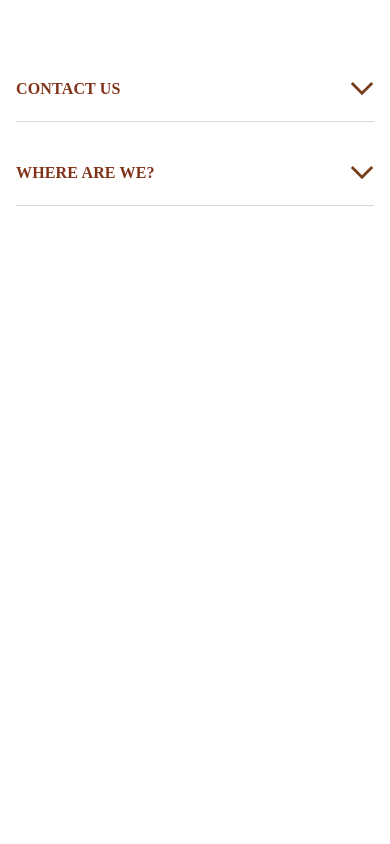
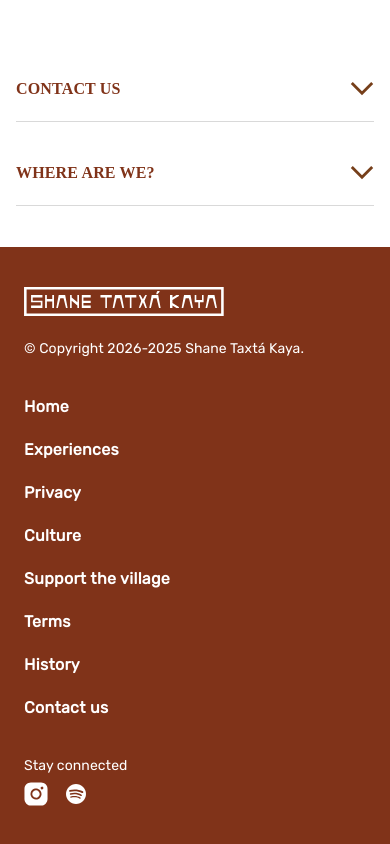
Before and after one commit to larasantos8/aldeia-shanetaxta, a Next.js app: page /en in a window 390 px wide. Shown: the part 1195-2039 px from the top of the page. Before the commit the page ends 1442 px from the top, so only its background shows below. Built offline with nearby package versions, Linux system fonts and the light colour scheme; grey boxes are pictures that could not be loaded; a web font is replaced by a local one.

Commit message:
feat: add Footer component with navigation and social links; update styles for responsiveness

```diff
--- /dev/null
+++ b/src/app/[locale]/_components/footer/index.tsx
@@ -0,0 +1,93 @@
+import { useTranslations } from 'next-intl';
+import Image from 'next/image';
+import { Link } from '@/navigation';
+import styles from './style.module.scss';
+
+export default function Footer() {
+    const t = useTranslations('Footer');
+
+    const currentYear = new Date().getFullYear();
+
+    const navItems = [
+        { label: t('nav.home'), href: '/' },
+        { label: t('nav.experiences'), href: '/experiences' },
+        { label: t('nav.privacy'), href: '/privacy' },
+        { label: t('nav.culture'), href: '/history' },
+        { label: t('nav.support'), href: '/project' },
+        { label: t('nav.terms'), href: '/terms' },
+        { label: t('nav.history'), href: '/history' },
+        { label: t('nav.contact'), href: '/contact' },
+    ];
+
+    const socialLinks = [
+        {
+            name: 'Instagram',
+            href: 'https://www.instagram.com',
+            icon: '/assets/icons/social/instagram.svg',
+        },
+        // {
+        //     name: 'YouTube',
+        //     href: 'https://www.youtube.com',
+        //     icon: '/assets/icons/social/youtube.svg',
+        // },
+        {
+            name: 'Spotify',
+            href: 'https://www.spotify.com',
+            icon: '/assets/icons/social/spotify.svg',
+        },
+    ];
+
+    return (
+        <footer className={styles.footer}>
+            <div className={styles.container}>
+                <div className={styles.logoSection}>
+                    <Image
+                        src="/assets/icons/brand/brand-horizontal.svg"
+                        alt="Shane Taxtá Kaya"
+                        width={271}
+                        height={40}
+                        className={styles.logo}
+                    />
+                    <p className={styles.copyright}>
+                        © Copyright 2026-{currentYear} Shane Taxtá Kaya.
+                    </p>
+                </div>
+
+                <nav className={styles.navigation}>
+                    <ul className={styles.navList}>
+                        {navItems.map((item, index) => (
+                            <li key={index} className={styles.navItem}>
+                                <Link href={item.href} className={styles.navLink}>
+                                    {item.label}
+                                </Link>
+                            </li>
+                        ))}
+                    </ul>
+                </nav>
+
+                <div className={styles.socialSection}>
+                    <p className={styles.socialTitle}>{t('stayConnected')}</p>
+                    <div className={styles.socialLinks}>
+                        {socialLinks.map((social) => (
+                            <a
+                                key={social.name}
+                                href={social.href}
+                                target="_blank"
+                                rel="noopener noreferrer"
+                                className={styles.socialLink}
+                                aria-label={social.name}
+                            >
+                                <Image
+                                    src={social.icon}
+                                    alt={social.name}
+                                    width={24}
+                                    height={24}
+                                />
+                            </a>
+                        ))}
+                    </div>
+                </div>
+            </div>
+        </footer>
+    );
+}
--- /dev/null
+++ b/src/app/[locale]/_components/footer/style.module.scss
@@ -0,0 +1,133 @@
+@import '@/styles/colors.scss';
+@import '@/styles/_breakpoints.scss';
+@import '@/styles/typography/_body.scss';
+@import '@/styles/typography/_button.scss';
+
+.footer {
+    background-color: $uni;
+    padding: 56px 76px;
+
+    @media (max-width: $breakpoint-tablet) {
+        padding: 40px 24px;
+    }
+}
+
+.container {
+    display: flex;
+    flex-direction: row;
+    gap: 32px;
+    max-width: 1440px;
+    margin: 0 auto;
+    justify-content: space-between;
+
+    @media (max-width: $breakpoint-tablet) {
+        flex-direction: column;
+        gap: 40px;
+    }
+}
+
+.logoSection {
+    display: flex;
+    flex-direction: column;
+    gap: 24px;
+    flex-shrink: 0;
+    width: fit-content;
+}
+
+.logo {
+    width: 271px;
+    height: 40px;
+
+    @media (max-width: $breakpoint-tablet) {
+        width: 200px;
+        height: auto;
+    }
+}
+
+.copyright {
+    @include body2;
+    color: $white;
+    margin: 0;
+
+    @media (max-width: $breakpoint-tablet) {
+        @include body2-mobile;
+    }
+}
+
+.navigation {
+    flex-shrink: 0;
+    width: fit-content;
+}
+
+.navList {
+    display: grid;
+    grid-template-columns: repeat(3, 1fr);
+    gap: 16px;
+    list-style: none;
+    padding: 0;
+    margin: 0;
+
+    @media (max-width: $breakpoint-tablet) {
+        grid-template-columns: 1fr;
+        gap: 24px;
+    }
+}
+
+.navItem {
+    margin: 0;
+}
+
+.navLink {
+    @include general-button;
+    color: $white;
+    text-decoration: none;
+    transition: opacity 0.2s ease;
+
+    &:hover {
+        opacity: 0.8;
+    }
+}
+
+.socialSection {
+    display: flex;
+    flex-direction: column;
+    gap: 8px;
+    flex-shrink: 0;
+    width: fit-content;
+}
+
+.socialTitle {
+    @include body2;
+    color: $white;
+    margin: 0;
+
+    @media (max-width: $breakpoint-tablet) {
+        @include body2-mobile;
+    }
+}
+
+.socialLinks {
+    display: flex;
+    gap: 16px;
+    align-items: center;
+}
+
+.socialLink {
+    display: flex;
+    align-items: center;
+    justify-content: center;
+    width: 24px;
+    height: 24px;
+    flex-shrink: 0;
+    transition: opacity 0.2s ease;
+
+    &:hover {
+        opacity: 0.8;
+    }
+
+    img {
+        width: 24px !important;
+        height: 24px !important;
+        object-fit: contain;
+    }
+}
--- a/src/app/[locale]/layout.tsx
+++ b/src/app/[locale]/layout.tsx
@@ -3,6 +3,7 @@ import en from "@/messages/en.json";
 import { NextIntlClientProvider } from "next-intl";
 import { Metadata } from "next";
 import Header from "./_components/header";
+import Footer from "./_components/footer";
 import Voices from "./_components/voices";
 import Accordion from "./_components/accordion";
 import { getTranslations } from "next-intl/server";
@@ -74,6 +75,7 @@ export default async function LocaleLayout({
                     <Voices locale={locale} />
                     <Accordion items={accordionItems} />
                 </div>
+                <Footer />
             </main>
         </NextIntlClientProvider>
     );
--- a/src/messages/en.json
+++ b/src/messages/en.json
@@ -140,5 +140,19 @@
         "fullText": "The Shanenawa inhabit the north-central region of Acre, on the left bank of the Envira River, in the Municipality of Feijó. Regarding their origin, the literature suggests that these people did not inhabit the Envira region previously, although there are reports of traces of occupation of these lands in more remote times. According to older indigenous people, the Shanenawa migrated to this region from other areas located in the upper Gregório River, due to the Correrias (armed persecutions of indigenous peoples that accompanied the opening and installation of rubber plantations in Acre in the late 19th and early 20th centuries). The migrants would have occupied for some decades the territory covered by the upper courses of the Juruá, Purus and Envira rivers, the latter in the Municipality of Feijó, on the border with the South of the State of Amazonas."
       }
     ]
+  },
+  "Footer": {
+    "nav": {
+      "home": "Home",
+      "experiences": "Experiences",
+      "privacy": "Privacy",
+      "culture": "Culture",
+      "support": "Support the village",
+      "terms": "Terms",
+      "history": "History",
+      "contact": "Contact us",
+      "terms2": "Terms"
+    },
+    "stayConnected": "Stay connected"
   }
 }
--- a/src/messages/pt.json
+++ b/src/messages/pt.json
@@ -140,5 +140,19 @@
         "fullText": "Os Shanenawa habitam a região centro-norte do Acre, à margem esquerda do rio Envira, no Município de Feijó. Sobre a sua origem, a literatura sugere que este povo não habitava a região do Envira anteriormente, embora haja relatos sobre vestígios de ocupação dessas terras em tempos mais remotos. Segundo índios mais velhos, os Shanenawa migraram para essa região, vindo de outras áreas situadas no alto rio Gregório, em virtude das Correrias (perseguições armadas aos povos indígenas que acompanharam a abertura e a instalação dos seringais no Acre, no final do século 19 e início do século 20). Os migrantes teriam ocupado por algumas décadas o território abrangido pelo alto do curso dos rios Juruá, Purus e Envira, este último no Município de Feijó, na divisa com o Sul do Estado do Amazonas."
       }
     ]
+  },
+  "Footer": {
+    "nav": {
+      "home": "Início",
+      "experiences": "Vivências",
+      "privacy": "Privacidade",
+      "culture": "Cultura",
+      "support": "Apoie a aldeia",
+      "terms": "Termos",
+      "history": "História",
+      "contact": "Fale conosco",
+      "terms2": "Termos"
+    },
+    "stayConnected": "Fique por dentro"
   }
 }
```
